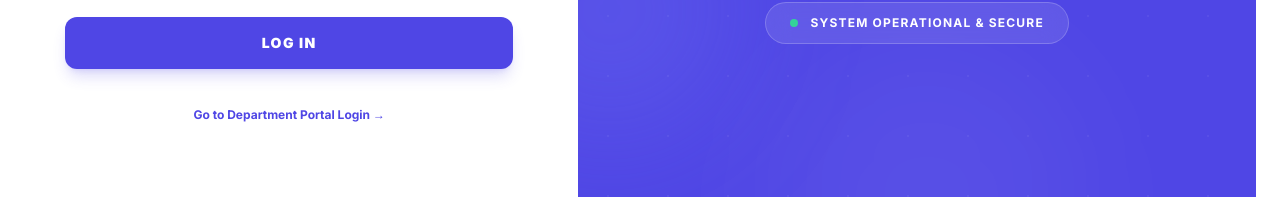
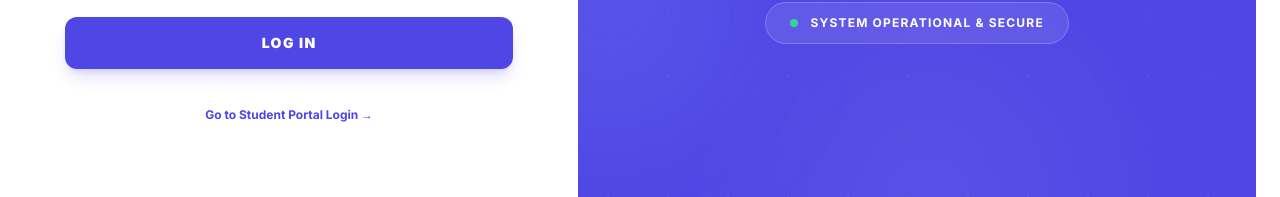
Before and after one commit to uzairareeb/pdms-pro-cuvas, a React (Vite) app: page /#/login in a window 1280 px wide. Shown: the part 518-715 px from the top of the page. Built offline with nearby package versions, Linux system fonts and the light colour scheme; no server answers.

Commit message:
Restore student portal routes

```diff
--- a/App.tsx
+++ b/App.tsx
@@ -22,6 +22,8 @@ import SynopsisSubmission from './pages/SynopsisSubmission';
 import ThesisTracking from './pages/ThesisTracking';
 import ReadmissionRegistry from './pages/ReadmissionRegistry';
 import ThesisDuplicates from './pages/ThesisDuplicates';
+import StudentLogin from './pages/StudentLogin';
+import StudentPortal from './pages/StudentPortal';
 
 import { CheckCircle2, AlertCircle, X } from 'lucide-react';
 import InstallPWA from './components/InstallPWA';
@@ -114,6 +116,8 @@ const AppRoutes = () => {
     <AnimatePresence mode="wait">
       <Routes location={location} key={location.pathname}>
         <Route path="/login" element={<Login />} />
+        <Route path="/student-login" element={<StudentLogin />} />
+        <Route path="/student-portal" element={<StudentPortal />} />
         <Route path="/" element={<ProtectedRoute module="Dashboard"><Dashboard /></ProtectedRoute>} />
         <Route path="/registration" element={<ProtectedRoute module="StudentRegistration" action="create"><StudentRegistration /></ProtectedRoute>} />
         <Route path="/records" element={<ProtectedRoute module="StudentRecords"><StudentRecords /></ProtectedRoute>} />
--- a/pages/Login.tsx
+++ b/pages/Login.tsx
@@ -132,10 +132,10 @@ const Login: React.FC = () => {
             <div className="text-center mt-6">
               <button
                 type="button"
-                onClick={() => navigate('/department-login')}
+                onClick={() => navigate('/student-login')}
                 className="text-xs font-bold text-indigo-600 hover:text-indigo-800 transition-colors"
               >
-                Go to Department Portal Login →
+                Go to Student Portal Login →
               </button>
             </div>
           </motion.div>
```
